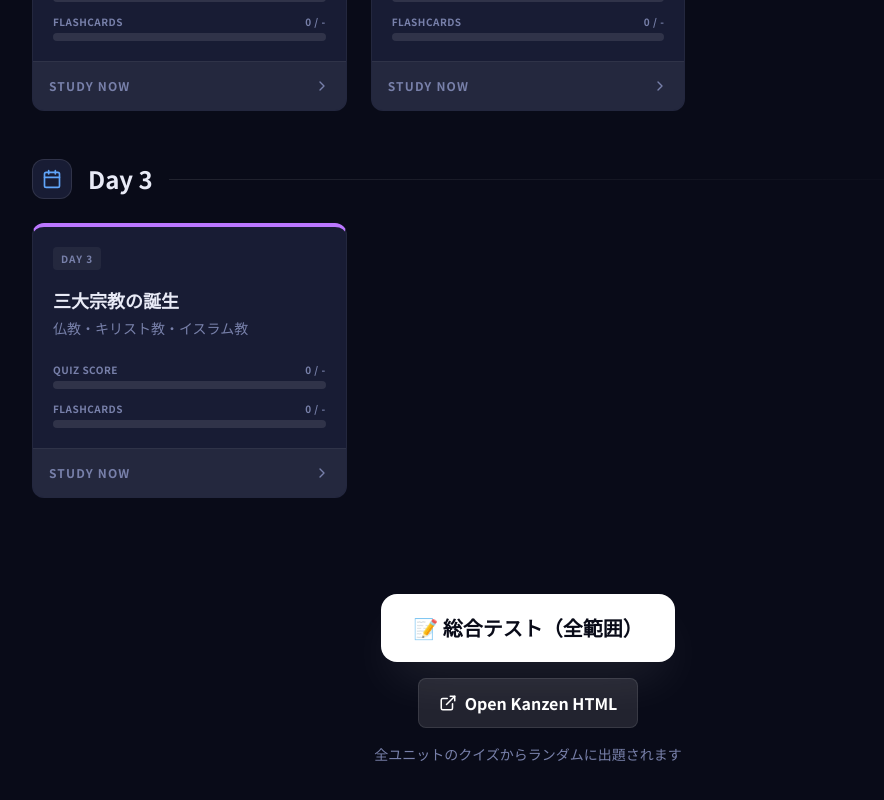
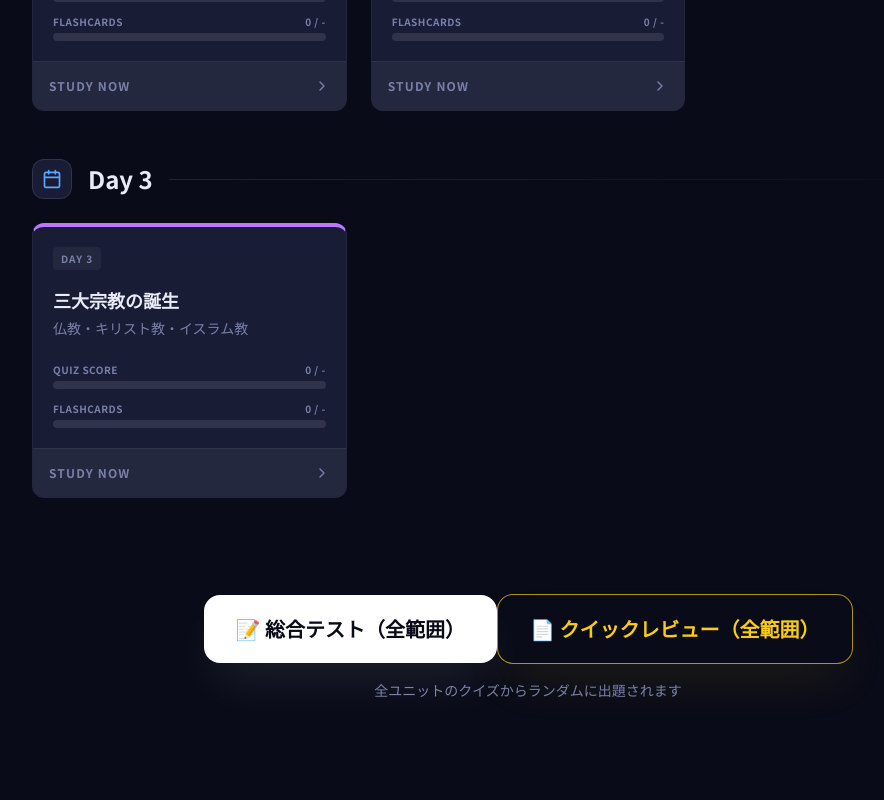
Before and after one commit to leaneritan/leo-rekishi, a React (Vite) app: page /#/ in a window 1280 px wide. Shown: the part 909-1709 px from the top of the page, without its empty margins (112-996 px from the left). After the commit the page ends 1657 px from the top, so only its background shows below. Built offline with nearby package versions, Linux system fonts and the light colour scheme.

Commit message:
Style quick review HTML button

```diff
--- a/src/pages/Home.jsx
+++ b/src/pages/Home.jsx
@@ -3,7 +3,7 @@ import { useNavigate } from 'react-router-dom';
 import manifest from '../content/manifest.json';
 import UnitCard from '../components/UnitCard';
 import { useProgress } from '../hooks/useProgress';
-import { BookOpen, Trophy, Calendar, ExternalLink } from 'lucide-react';
+import { BookOpen, Trophy, Calendar } from 'lucide-react';
 
 const Home = () => {
   const navigate = useNavigate();
@@ -71,17 +71,11 @@ const Home = () => {
             📝 総合テスト（全範囲）
           </span>
         </button>
-        <div>
-          <a
-            href={`${import.meta.env.BASE_URL}rekishi_kanzen.html`}
-            target="_blank"
-            rel="noreferrer"
-            className="inline-flex items-center justify-center gap-2 px-5 py-3 bg-white/10 hover:bg-white/15 text-white font-semibold rounded-lg border border-white/10 transition-colors"
-          >
-            <ExternalLink size={18} />
-            Open Kanzen HTML
-          </a>
-        </div>
+        <a href="/leo-rekishi/rekishi_kanzen.html" target="_blank" rel="noopener noreferrer">
+          <button className="px-8 py-5 bg-background text-yellow-400 font-bold rounded-2xl border border-yellow-400/70 transition-all hover:scale-105 hover:bg-yellow-400/10 active:scale-95 shadow-2xl shadow-yellow-400/10 text-xl">
+            📄 クイックレビュー（全範囲）
+          </button>
+        </a>
         <p className="mt-4 text-muted text-sm">全ユニットのクイズからランダムに出題されます</p>
       </footer>
     </div>
```
